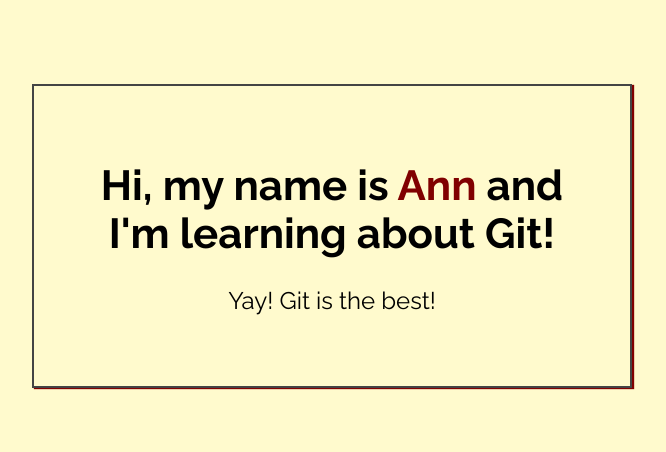
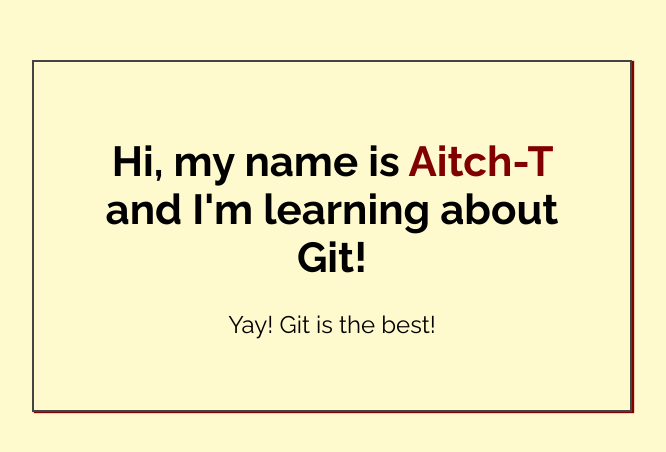
Before and after one commit to Aitch-T/my-first-repo, a plain HTML site: page index.html in a window 1280 px wide. Shown: the part 164-616 px from the top of the page, without its empty margins (308-974 px from the left). Drawn offline with Linux system fonts and the light colour scheme.

Commit message:
Added name to index.html

```diff
--- a/index.html
+++ b/index.html
@@ -14,7 +14,7 @@
 <body>
 
     <div class="greeting">
-        <h1>Hi, my name is <span class="highlight">Ann</span> and I'm learning about Git! </h1>
+        <h1>Hi, my name is <span class="highlight">Aitch-T</span> and I'm learning about Git! </h1>
 
         <p>Yay! Git is the best!</p>
     </div>
```
